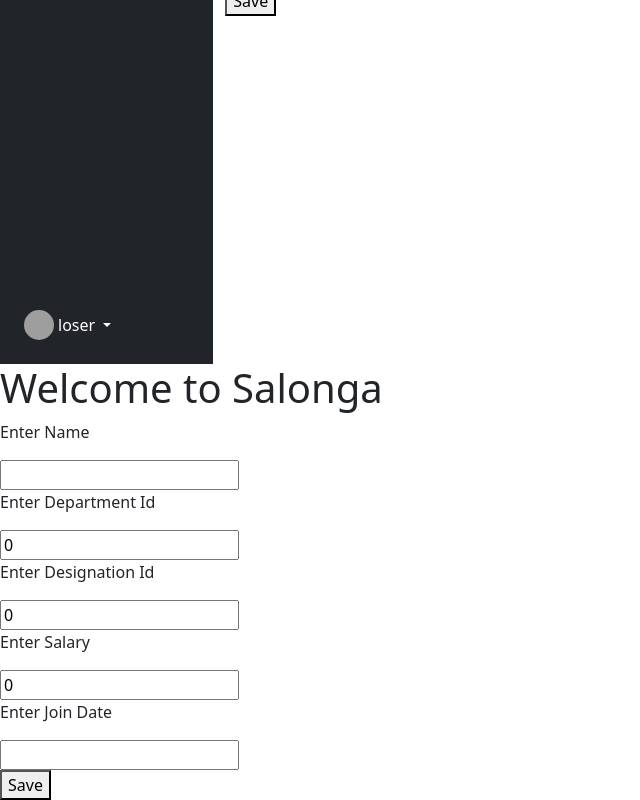
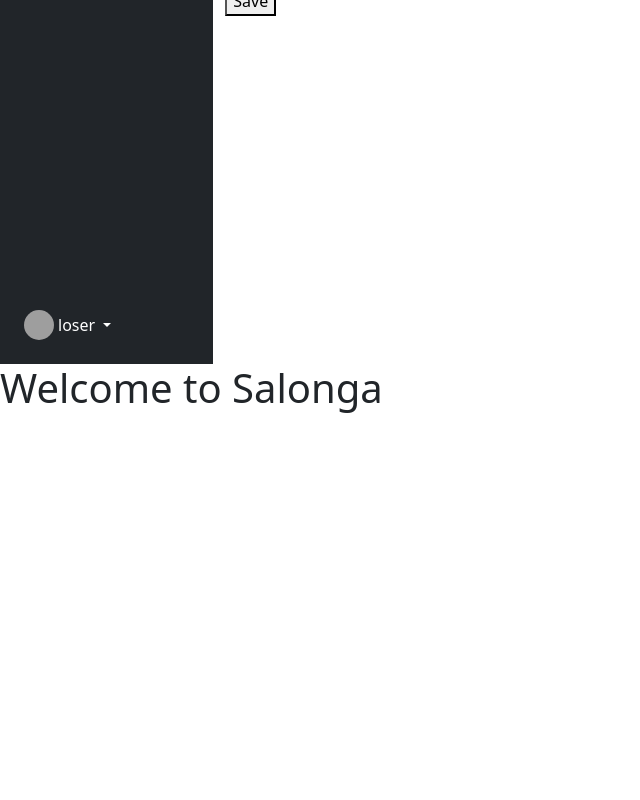
Before and after one commit to gauravmundhada/workspace, an Angular app in the folder AngularApp/: page / in a window 1280 px wide. Shown: the part 492-1292 px from the top of the page, without its empty margins (0-640 px from the left). After the commit the page ends 912 px from the top, so only its background shows below. Built offline with nearby package versions, Linux system fonts and the light colour scheme; grey boxes are pictures that could not be loaded.

Commit message:
Backup Commit

```diff
--- a/AngularApp/src/app/app.component.html
+++ b/AngularApp/src/app/app.component.html
@@ -10,4 +10,3 @@
 <header></header>
 <sidebar></sidebar>
 <router-outlet></router-outlet>
-<crud2></crud2>
```
